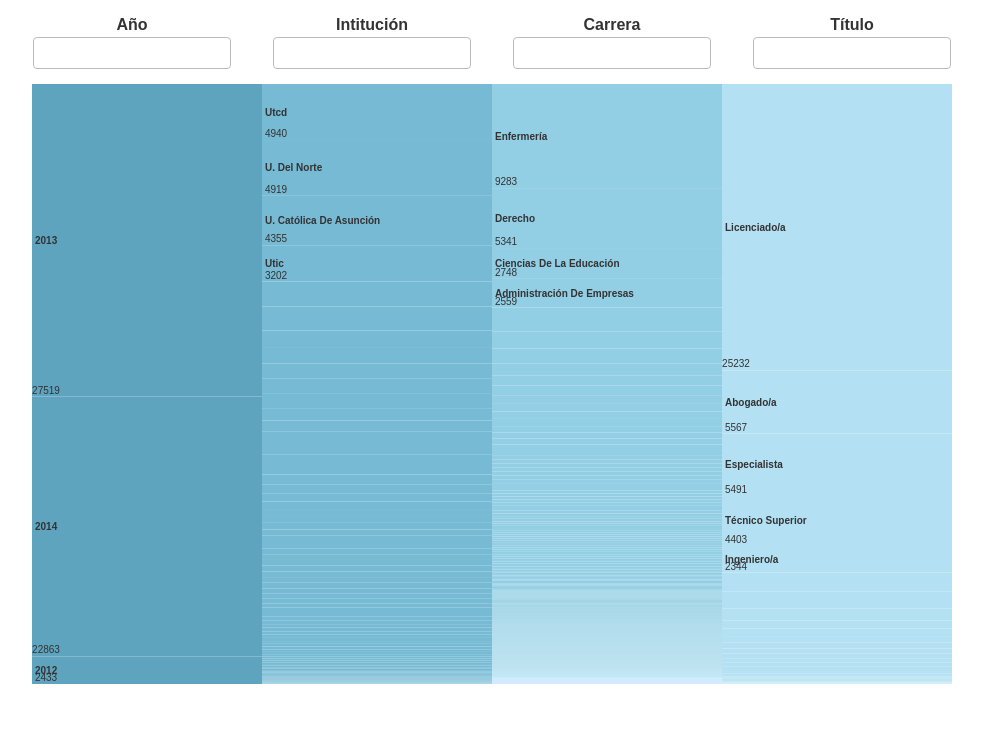
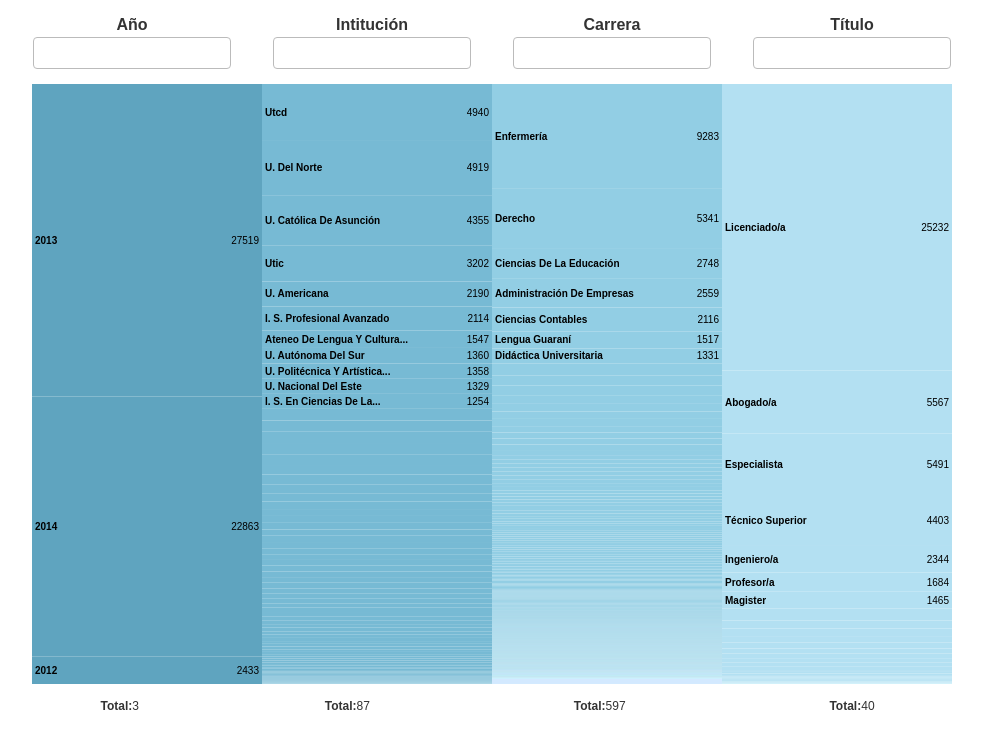
Before and after one commit to datospy/titulos-universitarios, a plain HTML site: page index.html in a window 1280 px wide. Shown: the part 75-819 px from the top of the page, without its empty margins (148-1131 px from the left). Drawn offline with nearby package versions, Linux system fonts and the light colour scheme.

Commit message:
cambio de colores,  suma de totales, arreglo de tamanio de fuente

```diff
--- a/index.html
+++ b/index.html
@@ -36,8 +36,11 @@
   body h1{
     text-align: center;
   }*/
+
+
   text {
-  fill: #333333;
+  /*fill: #333333;*/
+
   }
 
   rect {
@@ -65,7 +68,9 @@
   width: 1210px;
 }*/
 
-
+.total{
+  font-weight: bold;
+}
 
 
   </style>
@@ -87,6 +92,15 @@
       <div class="txtC">
         <div id="elastic_lists"></div>
       </div>
+
+      <table>
+        <tr>
+          <td class="txtC"><span  class="total"  >Total:</span><span id="total_anio"></span></td>
+          <td class="txtC"><span  class="total" >Total:</span><span  id="total_institucion"></span></td>
+          <td class="txtC"><span  class="total" >Total:</span><span  id="total_carrera"></span></td>
+          <td class="txtC"><span  class="total"  >Total:</span><span id="total_titulo"></span></td>
+        </tr>
+      </table>
 
     </div>
 
--- a/js/elastic_lists2.js
+++ b/js/elastic_lists2.js
@@ -52,7 +52,7 @@
 
 
     $("svg > g > g > g > rect").filter(function () {
-              return $(this).attr("height") < 26;
+              return $(this).attr("height") < 14;
           }).each(function(index) {
 
             $( this ).parent().next().css('font-size', "0px");
@@ -65,7 +65,7 @@
 
 
     $("svg > g > g > g > rect").filter(function () {
-              return $(this).attr("height") >= 26;
+              return $(this).attr("height") >= 14;
           }).each(function(index) {
 
             $( this ).parent().next().css('font-weight', "bold");
@@ -84,29 +84,42 @@
     $("svg > g > g:eq(3) > g > rect").attr("fill","#b3e0f2");
 
 
+$("svg > g > g > g > rect").hover( function() {
+         $(this).attr("fill","#fc4349");
+         $(this).parent().next().children().attr("fill", "white");
+         $(this).parent().next().next().children().attr("fill", "white");
 
+      }, function (){
+        $(this).parent().next().children().attr("fill", "#333333");
+         $(this).parent().next().next().children().attr("fill", "#333333");
+      });
 
     $("svg > g > g:eq(0) > g > rect").hover( function() {
          $(this).attr("fill","#fc4349");
+
+
       });
     $("svg > g > g:eq(1) > g > rect").hover( function() {
-         $(this).attr("fill","#fd7277")
+         $(this).attr("fill","#fd7277");
+          $(this).attr("color","white");
       });
     $("svg > g > g:eq(2) > g > rect").hover( function() {
-         $(this).attr("fill","#fe9599")
+         $(this).attr("fill","#fe9599");
+          $(this).attr("color","white");
       });
     $("svg > g > g:eq(3) > g > rect").hover( function() {
-         $(this).attr("fill","#feb0b3")
+         $(this).attr("fill","#feb0b3");
+          $(this).attr("color","white");
       });
 
-      if($("svg > g > g:eq(0) > g > rect").length == 1) { $("svg > g > g:eq(0) > g > rect").attr("fill","#fc4349") }
-      if($("svg > g > g:eq(1) > g > rect").length == 1) { $("svg > g > g:eq(1) > g > rect").attr("fill","#fd7277") }
-      if($("svg > g > g:eq(2) > g > rect").length == 1) { $("svg > g > g:eq(2) > g > rect").attr("fill","#fe9599") }
-      if($("svg > g > g:eq(3) > g > rect").length == 1) { $("svg > g > g:eq(3) > g > rect").attr("fill","#feb0b3") }
+      if($("svg > g > g:eq(0) > g > rect").length == 1) { $("svg > g > g:eq(0) > g > rect").attr("fill","#fc4349");$("svg > g > g:eq(0) > g > rect").parent().next().next().children().attr("fill", "white");$("svg > g > g:eq(0) > g > rect").parent().next().children().attr("fill", "white"); }
+      if($("svg > g > g:eq(1) > g > rect").length == 1) { $("svg > g > g:eq(1) > g > rect").attr("fill","#fd7277");$("svg > g > g:eq(1) > g > rect").parent().next().next().children().attr("fill", "white");$("svg > g > g:eq(1) > g > rect").parent().next().children().attr("fill", "white");  }
+      if($("svg > g > g:eq(2) > g > rect").length == 1) { $("svg > g > g:eq(2) > g > rect").attr("fill","#fe9599");$("svg > g > g:eq(2) > g > rect").parent().next().next().children().attr("fill", "white");$("svg > g > g:eq(2) > g > rect").parent().next().children().attr("fill", "white");  }
+      if($("svg > g > g:eq(3) > g > rect").length == 1) { $("svg > g > g:eq(3) > g > rect").attr("fill","#feb0b3");$("svg > g > g:eq(3) > g > rect").parent().next().next().children().attr("fill", "white");$("svg > g > g:eq(3) > g > rect").parent().next().children().attr("fill", "white");  }
 
       $("svg > g > g > g > rect").hover( function() {
-           $( this ).parent().next().css('font-size', "15px");
-                  $( this ).parent().next().next().css('font-size', "0px");
+                $( this ).parent().next().css('font-size', "15px");
+                  $( this ).parent().next().next().css('font-size', "11px");
 
         }, function() {
                   if ($(this).attr("height") < 12){
@@ -115,13 +128,24 @@
 
                   else{
 
-                     $( this ).parent().next().css('font-size', "12px");
-                  $( this ).parent().next().next().css('font-size', "12px");
+                     $( this ).parent().next().css('font-size', "11px");
+                  $( this ).parent().next().next().css('font-size', "11px");
                   }
 
 
         });
 
+      var anio= $("svg > g > g:eq(0) > g > rect").length;
+      var institucion= $("svg > g > g:eq(1) > g > rect").length;
+      var carrera= $("svg > g > g:eq(2) > g > rect").length;
+      var titulo= $("svg > g > g:eq(3) > g > rect").length;
+
+
+
+      $("#total_anio").html(anio);
+      $("#total_institucion").html(institucion);
+      $("#total_carrera").html(carrera);
+      $("#total_titulo").html(titulo);
 
 
 }
@@ -403,10 +427,6 @@
 
          })
       .event("mouseout", function() { this.active(false); this.render(); apariencia();
-       /* $("svg > g > g:eq( 1 ) > g > rect ").attr("fill","#bbbbbb");
-      $("svg > g > g:eq( 3 ) > g > rect ").attr("fill","#cccccc");
-      $("svg > g > g:eq( 5 ) > g > rect ").attr("fill","#dddddd");
-      $("svg > g > g:eq( 7 ) > g > rect ").attr("fill","#eeeeee");*/
 
 
 
@@ -436,28 +456,13 @@
 
 
 
-//No muestro los que son demasiado pequenios
-     /*   $("svg > g > g > g > rect").filter(function () {
-              return $(this).attr("height") < 12;
-          }).each(function(index) {
-            $( this ).hide();});*/
-
-            /*$("svg > g > g:eq( 1 ) > g > rect ").attr("fill","#bbbbbb");
-      $("svg > g > g:eq( 3 ) > g > rect ").attr("fill","#cccccc");
-      $("svg > g > g:eq( 5 ) > g > rect ").attr("fill","#dddddd");
-      $("svg > g > g:eq( 7 ) > g > rect ").attr("fill","#eeeeee");
-
-      $("svg > g > g > g> text:contains('%')").css("font-size","8px")*/
-
-
-
 
         if(callback) {
           callback();
         };
       });
 
-    section.anchor("left").add(pv.Label)
+    section.anchor("left").add(pv.Label).size(12).fillStyle("#333333")
       .text(function(d) {
 
         var value = d.x;
@@ -475,11 +480,11 @@
         var t = value.toString() + range;
         if( d.y > 0 ) {
           //return camelize(t) ;
-          return TextAbstract(t.initCap(), 30) /*+ " - \n" + d.y*/ ;
+          return TextAbstract(t.initCap(), 27) /*+ " - \n" + d.y*/ ;
         }
       });
 
-    section.anchor("bottom").left(14).add(pv.Label).size(12)
+    section.anchor("right").add(pv.Label).size(10).fillStyle("#333333")
       .text(function(d) {
       var percentage = (d.y/orig_bins[this.parent.parent.index][d.x].y)*100;
 
```
